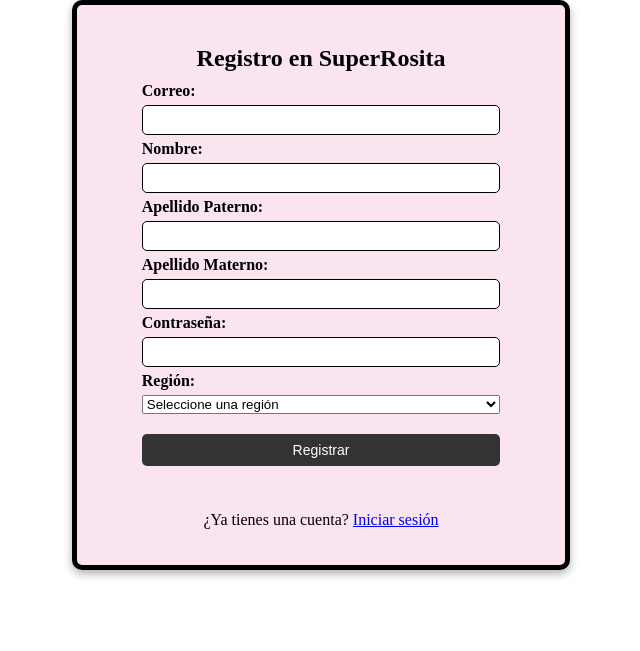
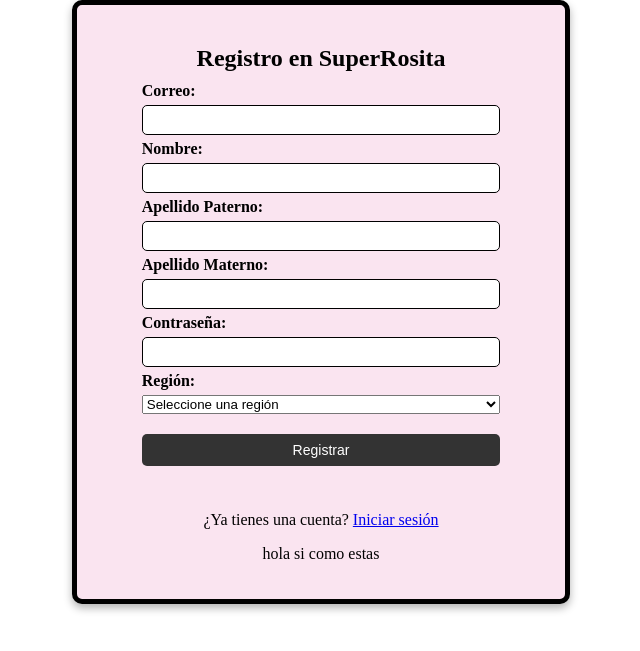
Before and after one commit to Zehkas/SuperRosita, a PHP site: page /view/registro.php in a window 1280 px wide. Shown: the top 651 px of the page, without its empty margins (319-959 px from the left). Run offline with PHP 8.4, Linux system fonts and the light colour scheme.

Commit message:
Update registro.php

```diff
--- a/view/registro.php
+++ b/view/registro.php
@@ -44,6 +44,7 @@
             <!-- Enlace de inicio de sesión añadido -->
             <div style="text-align: center; margin-top: 20px;">
                 <p>¿Ya tienes una cuenta? <a href="../view/login.php">Iniciar sesión</a></p>
+                <p>hola si como estas</p>
             </div>
 
         </div>
```
